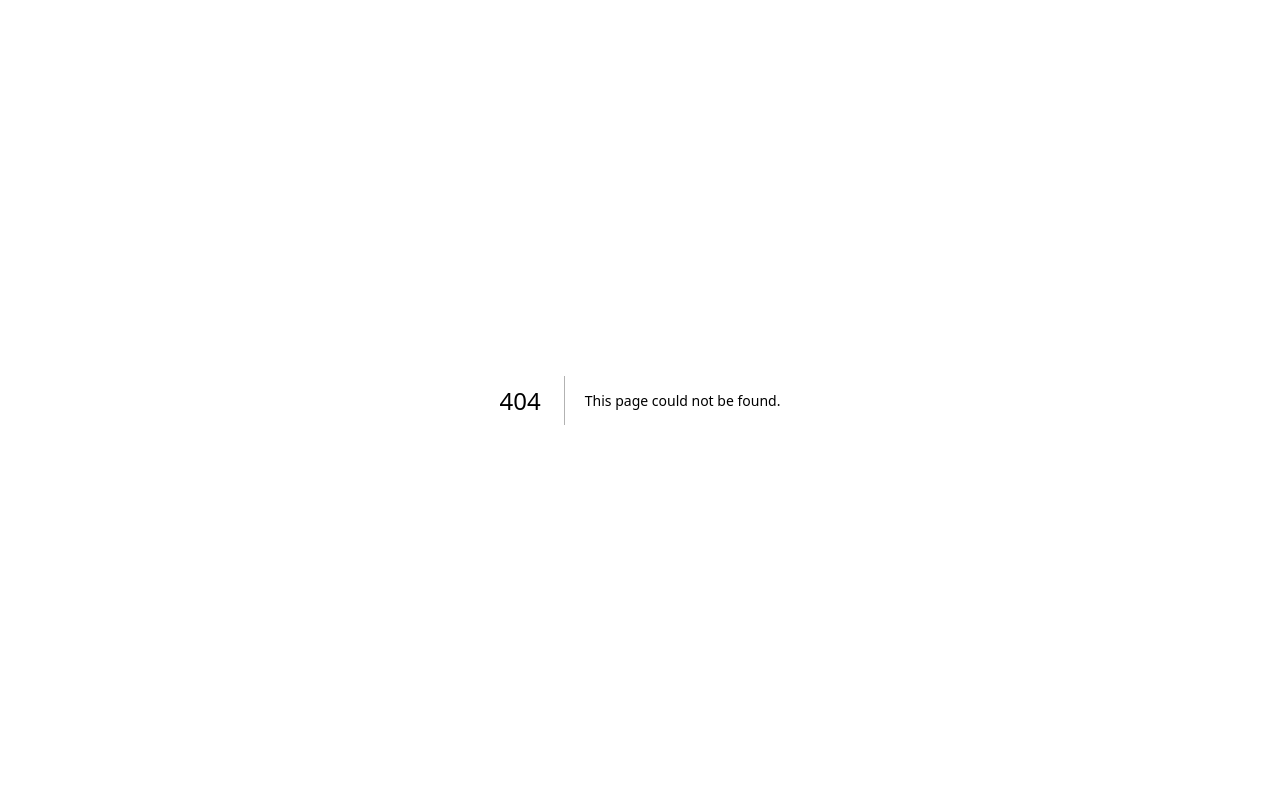
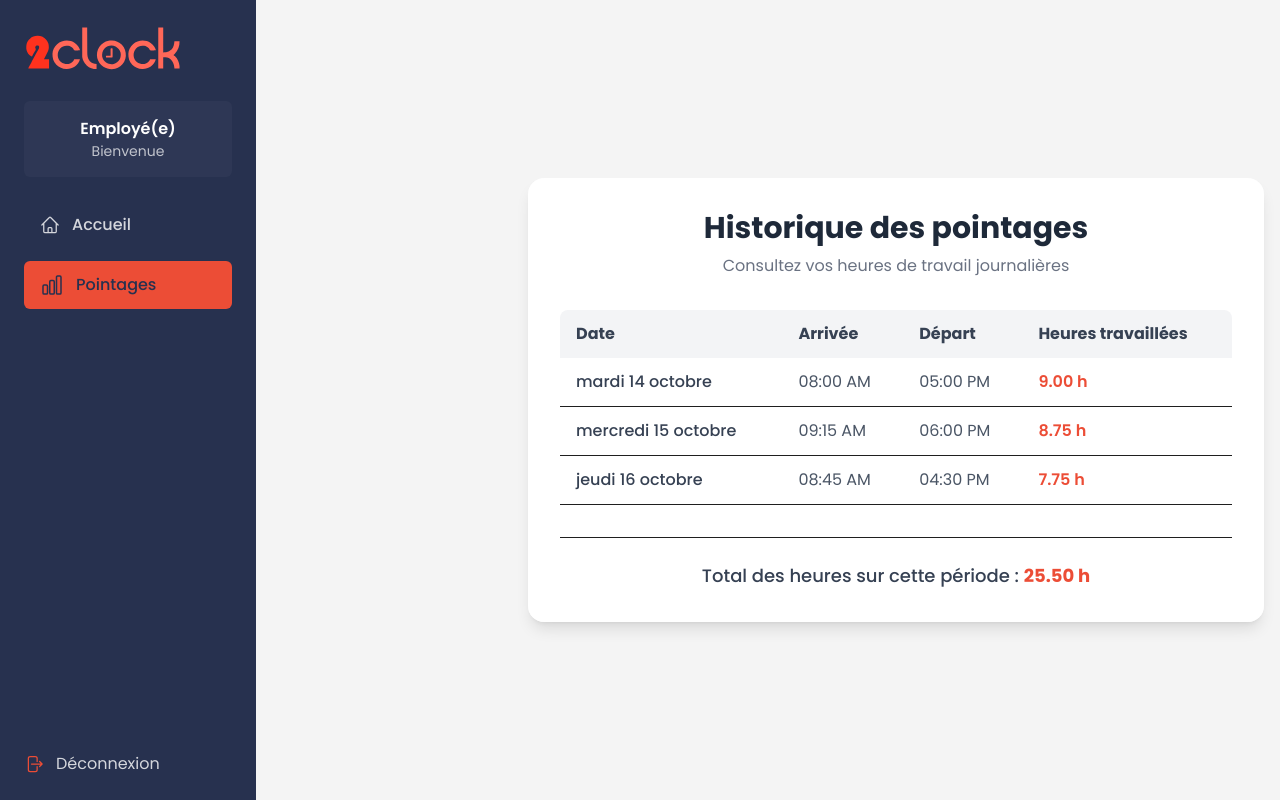
Before and after one commit to abakar-oumar-abdallah/T-DEV-700, a Next.js app in the folder frontend/2clock/: page /employee/punches in a window 1280 px wide. Before the commit this address had no page. Built offline with nearby package versions, Linux system fonts and the light colour scheme.

Commit message:
feature/add-pagedepointage-and-pagestatic

```diff
--- a/frontend/2clock/src/app/dashboard/clock/page.tsx
+++ b/frontend/2clock/src/app/dashboard/clock/page.tsx
@@ -70,12 +70,6 @@ export default function ClockPage() {
     }
     setLoading(true)
     await new Promise((r) => setTimeout(r, 400))
-    if (pin !== '1234') {
-      setMessage('Code invalide (utilisez 1234 pour le test)')
-      setLoading(false)
-      setPin('')
-      return
-    }
 
     const last = history[0]
     const nextType: Punch['type'] = last && last.type === 'Arrivée' ? 'Départ' : 'Arrivée'
--- a/frontend/2clock/src/app/employee/page.tsx
+++ b/frontend/2clock/src/app/employee/page.tsx
@@ -30,13 +30,11 @@ export default function EmployeePage() {
   return (
     <div className="min-h-screen" style={{ background: 'var(--background)', color: 'var(--foreground)' }}>
       <div className="flex">
-        {/* Single responsive sidebar - always in the DOM. On small screens it's off-canvas and translates in/out. */}
         <aside
           className={`fixed top-0 bottom-0 left-0 z-50 transform transition-transform duration-300 ${mobileOpen ? 'translate-x-0' : '-translate-x-full'} sm:translate-x-0 sm:static sm:transform-none flex flex-col w-56 max-w-[78%] sm:w-64 sm:max-w-none sm:h-screen p-6 overflow-y-auto`}
           style={{ background: 'var(--color-secondary)', color: 'white' }}
           aria-hidden={!mobileOpen}
         >
-          {/* Close button for mobile drawer */}
           <button className="sm:hidden absolute top-4 right-4 p-2 text-white text-xl leading-none" aria-label="Close menu" onClick={() => setMobileOpen(false)}>✕</button>
           <div className="mb-6">
             <Image src="/2clocktitle.svg" alt="2Clock" width={160} height={44} />
@@ -79,12 +77,9 @@ export default function EmployeePage() {
           </div>
         </aside>
 
-  {/* overlay backdrop (small screens) */}
   <div className={`${mobileOpen ? 'block' : 'hidden'} fixed inset-0 bg-black/40 z-40 sm:hidden`} onClick={() => setMobileOpen(false)} aria-hidden={!mobileOpen} />
 
-        {/* Main area */}
   <div className={`flex-1 ${mobileOpen ? 'pointer-events-none' : 'pointer-events-auto'}`}>
-          {/* top bar mobile */}
           <header className="sm:hidden flex items-center justify-between p-4 bg-white border-b sticky top-0 z-20">
             <button aria-label="Open menu" onClick={() => setMobileOpen(true)} className="p-2 rounded-md" style={{ color: 'var(--color-secondary)' }}>
               <Bars3Icon className="w-6 h-6" />
@@ -107,6 +102,7 @@ export default function EmployeePage() {
             </div>
 
             <div className="grid grid-cols-1 sm:grid-cols-2 lg:grid-cols-3 gap-6">
+              <Link href="/dashboard/clock">
                 <article className="bg-white rounded-lg shadow p-6 hover:shadow-lg transition-shadow cursor-pointer" style={{ borderTop: '4px solid var(--color-primary)' }}>
                   <div className="flex flex-col items-center text-center">
                     <div className="p-4 rounded-full mb-4" style={{ background: 'rgba(236,77,54,0.08)' }}>
@@ -116,7 +112,9 @@ export default function EmployeePage() {
                     <p className="text-gray-600">Enregistrez vos heures de travail</p>
                   </div>
                 </article>
+              </Link>
 
+              <Link href="/employee">
                 <article className="bg-white rounded-lg shadow p-6 hover:shadow-lg transition-shadow cursor-pointer" style={{ borderTop: '4px solid #7a5bdc' }}>
                   <div className="flex flex-col items-center text-center">
                     <div className="p-4 rounded-full mb-4" style={{ background: 'rgba(122,91,220,0.08)' }}>
@@ -126,7 +124,9 @@ export default function EmployeePage() {
                     <p className="text-gray-600">Gérez vos informations</p>
                   </div>
                 </article>
+              </Link>
 
+              <Link href="/employee/punches">
                 <article className="bg-white rounded-lg shadow p-6 hover:shadow-lg transition-shadow cursor-pointer" style={{ borderTop: '4px solid #3bb273' }}>
                   <div className="flex flex-col items-center text-center">
                     <div className="p-4 rounded-full mb-4" style={{ background: 'rgba(59,178,115,0.08)' }}>
@@ -136,6 +136,7 @@ export default function EmployeePage() {
                     <p className="text-gray-600">Visualisez vos temps de travail</p>
                   </div>
                 </article>
+              </Link>
             </div>
           </main>
         </div>
--- /dev/null
+++ b/frontend/2clock/src/app/employee/punches/page.tsx
@@ -0,0 +1,194 @@
+"use client";
+
+import React from "react";
+import Image from "next/image";
+import Link from "next/link";
+import { usePathname } from "next/navigation";
+import {
+  HomeIcon,
+  ClockIcon,
+  ChartBarIcon,
+  ArrowRightOnRectangleIcon,
+} from "@heroicons/react/24/outline";
+
+const EmployeePunchesPage = () => {
+  const pathname = usePathname();
+
+  const isActive = (path: string) =>
+    pathname === path || pathname.startsWith(path);
+
+  const punches = [
+    {
+      date: "2025-10-14",
+      arrivee: "2025-10-14T08:00:00Z",
+      depart: "2025-10-14T17:00:00Z",
+    },
+    {
+      date: "2025-10-15",
+      arrivee: "2025-10-15T09:15:00Z",
+      depart: "2025-10-15T18:00:00Z",
+    },
+    {
+      date: "2025-10-16",
+      arrivee: "2025-10-16T08:45:00Z",
+      depart: "2025-10-16T16:30:00Z",
+    },
+  ];
+
+  const calculateHours = (start: string, end: string) => {
+    const s = new Date(start);
+    const e = new Date(end);
+    const diff = (e.getTime() - s.getTime()) / (1000 * 60 * 60);
+    return diff.toFixed(2);
+  };
+
+  return (
+    <div
+      className="min-h-screen flex"
+      style={{ background: "var(--background)", color: "var(--foreground)" }}
+    >
+      <aside
+        className="fixed top-0 bottom-0 left-0 z-50 transform transition-transform duration-300 sm:translate-x-0 sm:static sm:transform-none flex flex-col w-56 max-w-[78%] sm:w-64 sm:max-w-none sm:h-screen p-6 overflow-y-auto"
+        style={{ background: "var(--color-secondary)", color: "white" }}
+      >
+        <div className="mb-6">
+          <Image src="/2clocktitle.svg" alt="2Clock" width={160} height={44} />
+        </div>
+
+        <div
+          className="rounded-md p-4 mb-6 text-center"
+          style={{ backgroundColor: "rgba(255,255,255,0.03)" }}
+        >
+          <div className="font-semibold">Employé(e)</div>
+          <div className="text-sm text-white/70">Bienvenue</div>
+        </div>
+
+        <nav className="flex-1">
+          <ul className="space-y-3">
+            <li>
+              <Link
+                href="/employee"
+                className={`${
+                  isActive("/employee") && !isActive("/employee/punches")
+                    ? "bg-[var(--color-primary)] text-[var(--color-secondary)]"
+                    : "text-white/80 hover:text-white"
+                } rounded-md py-3 px-4 flex items-center gap-3`}
+              >
+                <HomeIcon className="w-5 h-5" />
+                <span className="font-medium">Accueil</span>
+              </Link>
+            </li>
+
+            <li>
+              <Link
+                href="/employee/punches"
+                className={`${
+                  isActive("/employee/punches")
+                    ? "bg-[var(--color-primary)] text-[var(--color-secondary)]"
+                    : "text-white/80 hover:text-white"
+                } rounded-md py-3 px-4 flex items-center gap-3`}
+              >
+                <ChartBarIcon
+                  className="w-6 h-6"
+                  style={{
+                    color: isActive("/employee/punches")
+                      ? "var(--color-secondary)"
+                      : "var(--color-primary)",
+                  }}
+                />
+                <span className="font-medium">Pointages</span>
+              </Link>
+            </li>
+          </ul>
+        </nav>
+
+        <div className="mt-6">
+          <button className="flex items-center gap-3 text-white/80 hover:text-white">
+            <ArrowRightOnRectangleIcon
+              className="w-5 h-5"
+              style={{ color: "var(--color-primary)" }}
+            />
+            <span>Déconnexion</span>
+          </button>
+        </div>
+      </aside>
+
+      <div className="flex-1 sm:ml-64 flex justify-center items-center px-4 py-10">
+        <main className="w-full max-w-4xl bg-white/95 backdrop-blur-md shadow-lg rounded-2xl p-8">
+          <div className="text-center mb-8">
+            <h1 className="text-3xl font-bold text-gray-800">
+              Historique des pointages
+            </h1>
+            <p className="text-gray-500 mt-2">
+              Consultez vos heures de travail journalières
+            </p>
+          </div>
+
+          <div className="overflow-x-auto">
+            <table className="w-full border-collapse">
+              <thead>
+                <tr className="bg-gray-100 text-gray-700 text-sm md:text-base">
+                  <th className="py-3 px-4 text-left rounded-tl-lg">Date</th>
+                  <th className="py-3 px-4 text-left">Arrivée</th>
+                  <th className="py-3 px-4 text-left">Départ</th>
+                  <th className="py-3 px-4 text-left rounded-tr-lg">
+                    Heures travaillées
+                  </th>
+                </tr>
+              </thead>
+              <tbody>
+                {punches.map((p, index) => (
+                  <tr
+                    key={index}
+                    className="border-b hover:bg-gray-50 transition"
+                  >
+                    <td className="py-3 px-4 font-medium text-gray-700">
+                      {new Date(p.date).toLocaleDateString("fr-FR", {
+                        weekday: "long",
+                        day: "numeric",
+                        month: "long",
+                      })}
+                    </td>
+                    <td className="py-3 px-4 text-gray-600">
+                      {new Date(p.arrivee).toLocaleTimeString([], {
+                        hour: "2-digit",
+                        minute: "2-digit",
+                      })}
+                    </td>
+                    <td className="py-3 px-4 text-gray-600">
+                      {new Date(p.depart).toLocaleTimeString([], {
+                        hour: "2-digit",
+                        minute: "2-digit",
+                      })}
+                    </td>
+                    <td className="py-3 px-4 font-semibold text-[var(--color-primary)]">
+                      {calculateHours(p.arrivee, p.depart)} h
+                    </td>
+                  </tr>
+                ))}
+              </tbody>
+            </table>
+          </div>
+
+          <div className="text-center mt-8 border-t pt-6">
+            <p className="text-lg font-medium text-gray-700">
+              Total des heures sur cette période :{" "}
+              <span className="text-[var(--color-primary)] font-bold">
+                {punches
+                  .reduce(
+                    (acc, p) =>
+                      acc + parseFloat(calculateHours(p.arrivee, p.depart)),
+                    0
+                  )
+                  .toFixed(2)}{" "}
+                h
+              </span>
+            </p>
+          </div>
+        </main>
+      </div>
+    </div>
+  );
+};
+
+export default EmployeePunchesPage;
```
Lines whose indentation alone changed are shown as unchanged.
